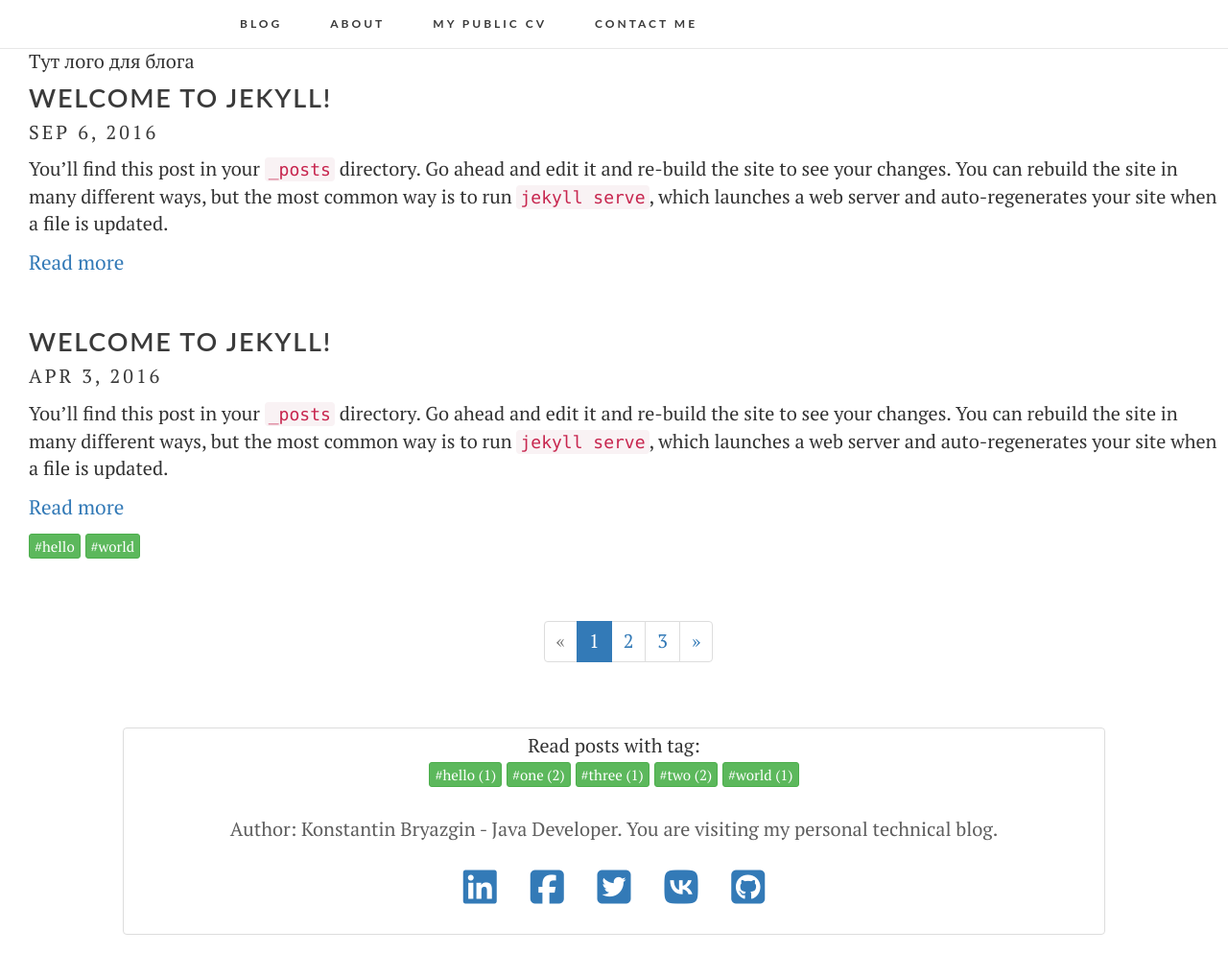
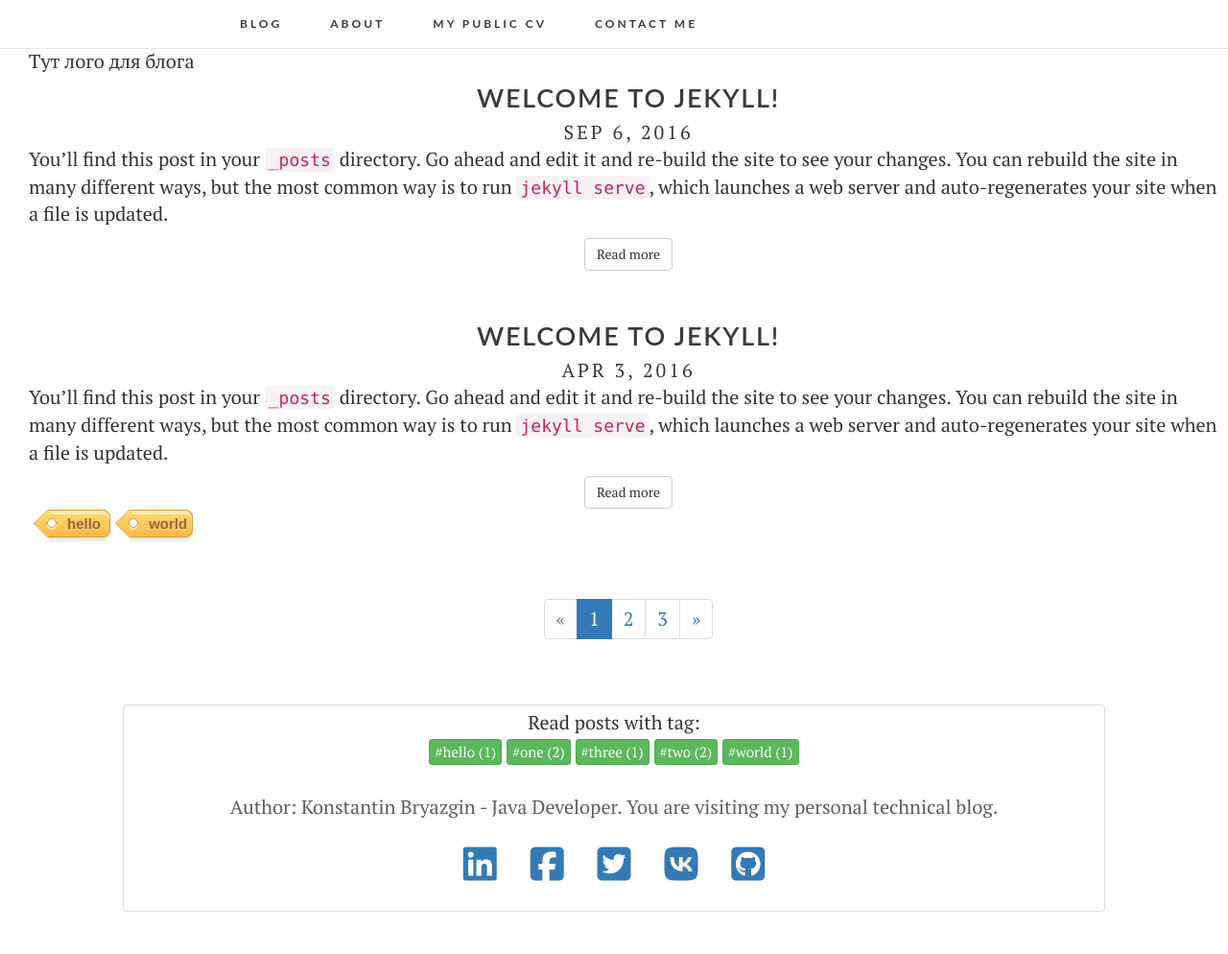
Before and after one commit to kosbr/kosbr.github.io, a Jekyll site: the page built from index.html, in a window 1280 px wide and 994 px high. Shown: the whole window at 96% size. Built offline with Jekyll 4.4.1, drawn with Linux system fonts in a browser that asks for light colours; nearby versions of some CDN libraries; the list of posts is cut into pages by our own code.

Commit message:
tags fixes

```diff
--- a/css/main.scss
+++ b/css/main.scss
@@ -31,14 +31,6 @@ a.post-title:hover {
   color: #3a3a3a;
   letter-spacing: 3px;
   text-transform: uppercase;
-}
-
-.post-more {
-  font-size: 21px;
-}
-
-.post-tag {
-  color: darkred;
 }
 
 .post-item {
--- a/css/tag.scss
+++ b/css/tag.scss
@@ -1,5 +1,4 @@
 .label-size {
-  float: left;
   margin: 0 0 7px 20px;
   position: relative;
   font-family: 'Helvetica Neue', Helvetica, Arial, sans-serif;
@@ -8,7 +7,7 @@
   text-decoration: none;
   color: #996633;
   text-shadow: 0px 1px 0px rgba(255,255,255,.4);
-  padding: 5px 5px 5px 15px;
+  padding: 5px 5px 5px 20px;
   border-top: 1px solid #d99d38;
   border-right: 1px solid #d99d38;
   border-bottom: 1px solid #d99d38;
@@ -32,8 +31,8 @@
 
 .label-size:before {
   content: '';
-  width: 24px;
-  height: 24px;
+  width: 21px;
+  height: 21px;
   background-image: -webkit-linear-gradient(left top, rgb(254, 218, 113), rgb(254, 186, 71));
   background-image: -moz-linear-gradient(left top, rgb(254, 218, 113), rgb(254, 186, 71));
   background-image: -o-linear-gradient(left top, rgb(254, 218, 113), rgb(254, 186, 71));
@@ -42,7 +41,7 @@
   filter: progid:DXImageTransform.Microsoft.gradient(GradientType=1,StartColorStr='#feda71', EndColorStr='#feba47');
   position: absolute;
   left: -11px;
-  top: 4px;
+  top: 3px;
   -webkit-transform: rotate(45deg);
   -moz-transform: rotate(45deg);
   -o-transform: rotate(45deg);
@@ -68,7 +67,7 @@
   -moz-box-shadow: 0 2px 0 #faeaba;
   box-shadow: 0 2px 0 #faeaba;
   position: absolute;
-  top: 11px;
+  top: 8px;
   left: -1px;
   z-index: 9999;
 }
--- a/index.html
+++ b/index.html
@@ -3,28 +3,31 @@ layout: default
 ---
 
 <div>Тут лого для блога</div>
-<div>
+<main>
     {% for post in paginator.posts %}
-    <div class="post-item">
-        <div>
+    <section class="post-item">
+        <header class="text-center">
             <a class="post-title" href="{{ post.url | prepend: site.baseurl }}">{{ post.title }}</a>
+        </header>
+        <div class="post-date text-center">{{ post.date | date: "%b %-d, %Y" }}</div>
+        <article>{{ post.excerpt }}</article>
+        <div class="text-center">
+            <a class="btn btn-default" href="{{ post.url | prepend: site.baseurl }}">Read more</a>
         </div>
-        <div class="post-date">{{ post.date | date: "%b %-d, %Y" }}</div>
-        <p>{{ post.excerpt }}</p>
-        <p>
-            <a class="post-more" href="{{ post.url | prepend: site.baseurl }}">Read more</a>
-        </p>
+        <section>
+            {% for posttag in post.tags %}
 
-        {% for posttag in post.tags %}
-        <a class="btn btn-success btn-xs tag-btn" href="/tag/{{posttag}}/">
-            #{{ posttag | replace:'-', ' ' }}
-        </a>
-        {% endfor %}
-    </div>
+            <a class="label-size" href="/tag/{{posttag}}/">
+                {{ posttag | replace:'-', ' ' }}
+            </a>
+
+            {% endfor %}
+        </section>
+    </section>
     {% endfor %}
 
     {% if paginator.total_pages > 1 %}
-    <div class="text-center">
+    <section class="text-center">
         <nav>
             <ul class="pagination">
                 <li class="page-item {% if paginator.previous_page == nil %} disabled {% endif %}">
@@ -54,6 +57,6 @@ layout: default
                 </li>
             </ul>
         </nav>
-    </div>
+    </section>
     {% endif %}
-</div>
+</main>
```
Also changed, not shown: _layouts/page.html (+4 -4 lines), _layouts/post.html (+19 -13 lines), _layouts/tag.html (+11 -13 lines), Gemfile.lock.
